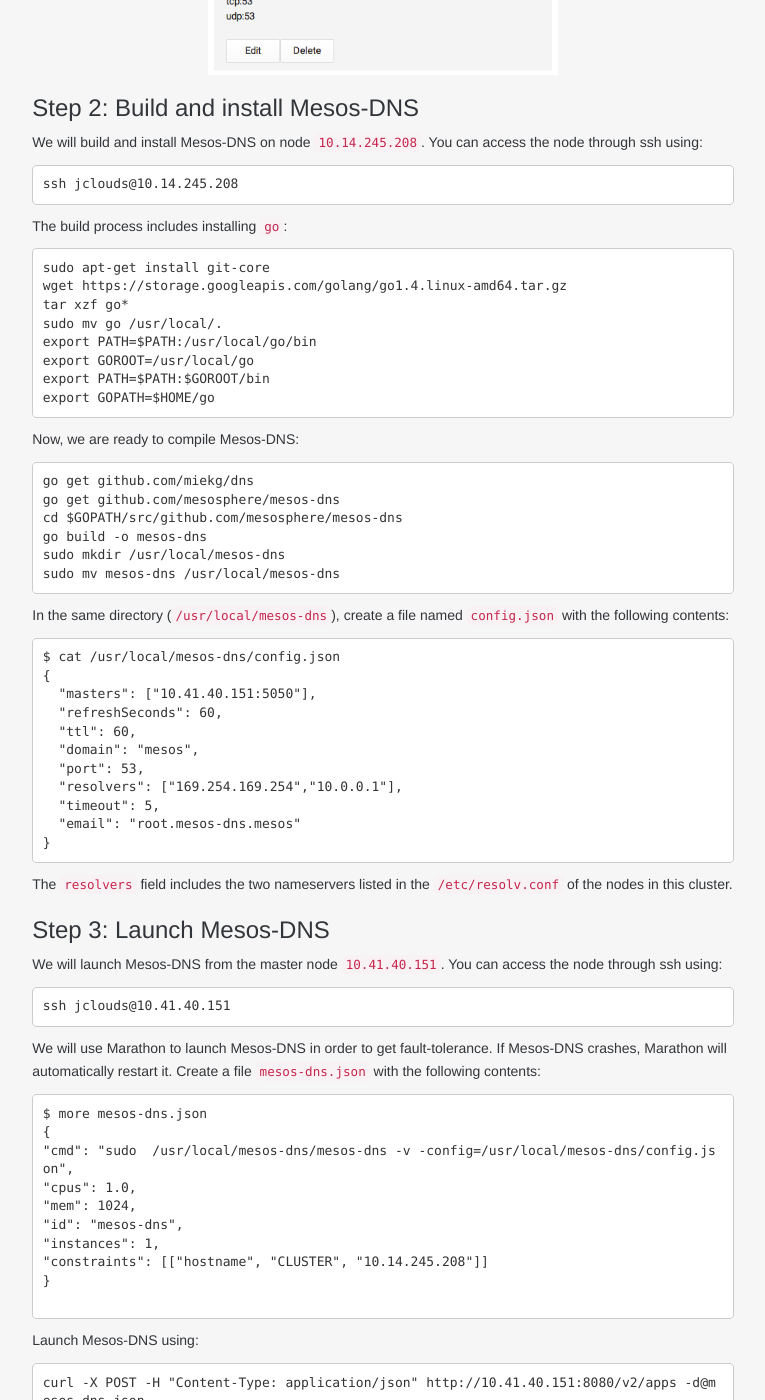
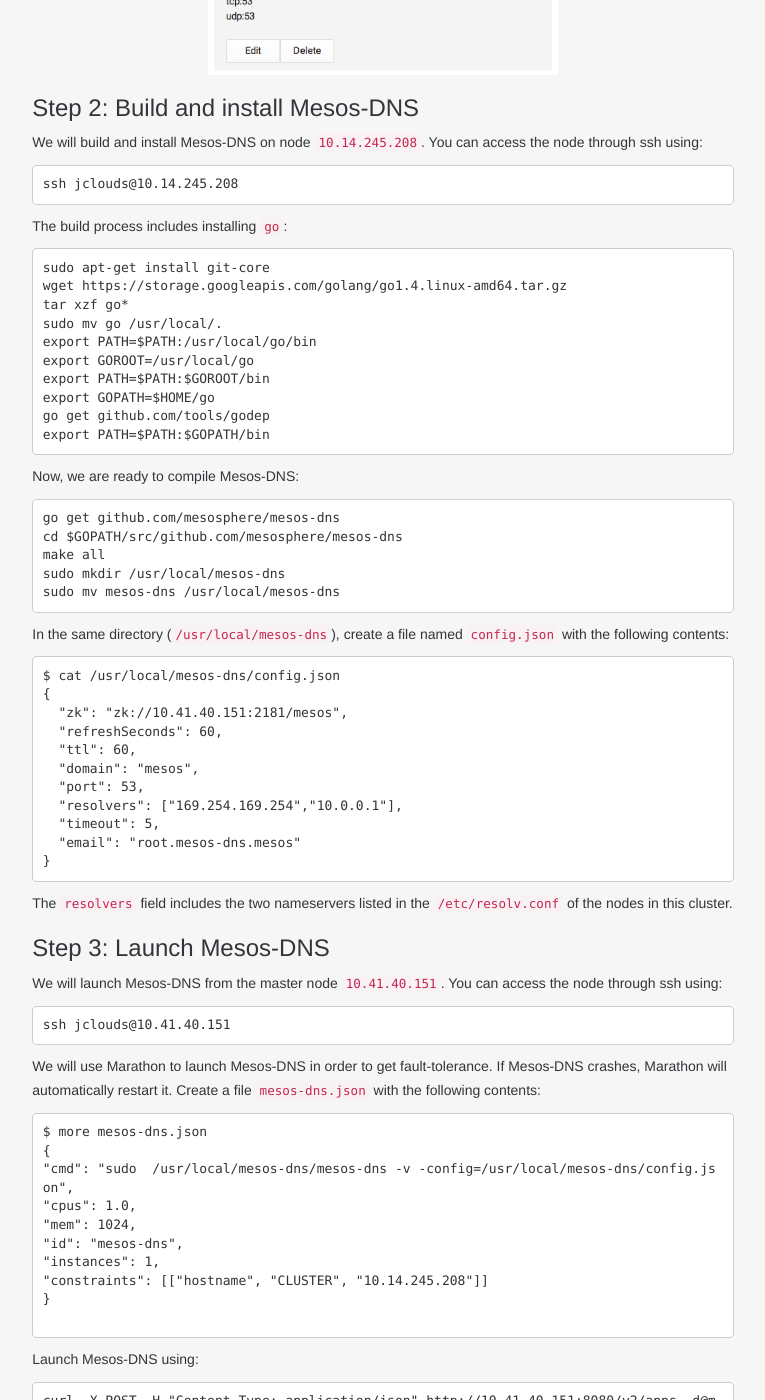
Before and after one commit to mesosphere/mesos-dns, a Jekyll site: the page built from docs/docs/tutorial-gce.md, in a window 1280 px wide and 1400 px high, scrolled down 823 px. Shown: the whole window, without its empty margins (379-1144 px from the left). Built offline with Jekyll 4.4.1, drawn with Linux system fonts in a browser that asks for light colours; nearby versions of some CDN libraries; some web fonts are replaced; Markdown is read by kramdown in place of the engine named in the settings.

Commit message:
Update tutorial-gce.md

````diff
--- a/docs/docs/tutorial-gce.md
+++ b/docs/docs/tutorial-gce.md
@@ -41,15 +41,16 @@ export PATH=$PATH:/usr/local/go/bin
 export GOROOT=/usr/local/go
 export PATH=$PATH:$GOROOT/bin
 export GOPATH=$HOME/go
+go get github.com/tools/godep
+export PATH=$PATH:$GOPATH/bin
 ```
 
 Now, we are ready to compile Mesos-DNS:
 
 ```
-go get github.com/miekg/dns
 go get github.com/mesosphere/mesos-dns
 cd $GOPATH/src/github.com/mesosphere/mesos-dns
-go build -o mesos-dns
+make all
 sudo mkdir /usr/local/mesos-dns
 sudo mv mesos-dns /usr/local/mesos-dns
 ```
@@ -59,7 +60,7 @@ In the same directory (`/usr/local/mesos-dns`), create a file named `config.json
 ```
 $ cat /usr/local/mesos-dns/config.json
 {
-  "masters": ["10.41.40.151:5050"],
+  "zk": "zk://10.41.40.151:2181/mesos",
   "refreshSeconds": 60,
   "ttl": 60,
   "domain": "mesos",
````
